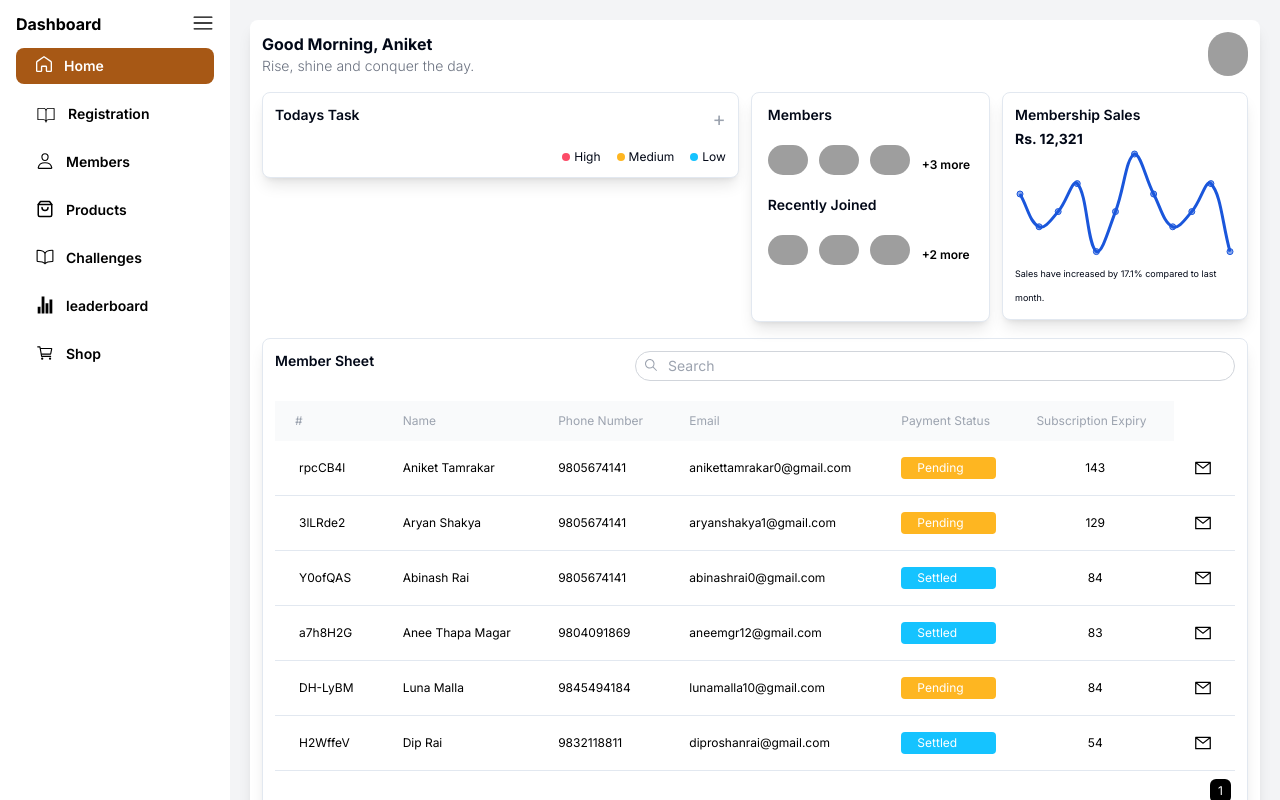
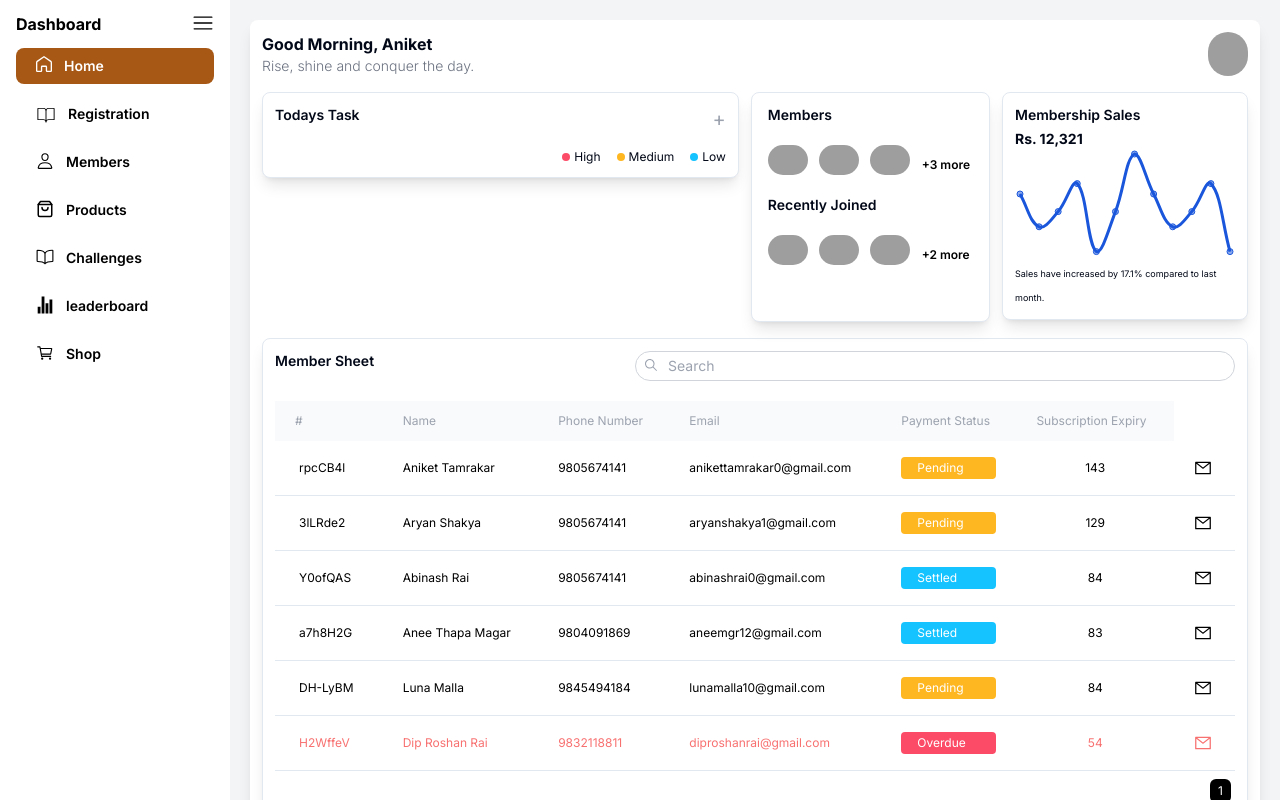
Before and after one commit to Mikasha0/GYM-Frontend, a Next.js app: page /dashboard in a window 1280 px wide. Built offline with nearby package versions, Linux system fonts and the light colour scheme; data requests are answered from the project's data file; grey boxes are pictures that could not be loaded.

Commit message:
new component SubscriptionExpiryRow

```diff
--- a/db.json
+++ b/db.json
@@ -162,7 +162,7 @@
       "allergies": "",
       "medicalCondition": "",
       "bloodGroup": "A+",
-      "paymentStatus": "Settled",
+      "paymentStatus": "Overdue",
       "streak": 0,
       "lastattendance": null,
       "profile": "https://avataaars.io/?accessoriesType=Sunglasses&avatarStyle=Circle&clotheColor=Heather&clotheType=GraphicShirt&eyeType=Close&eyebrowType=UnibrowNatural&facialHairColor=BrownDark&facialHairType=BeardLight&hairColor=BlondeGolden&hatColor=PastelYellow&mouthType=Grimace&skinColor=Black&topType=LongHairBob",
--- a/src/app/dashboard/challenges/page.tsx
+++ b/src/app/dashboard/challenges/page.tsx
@@ -1,5 +1,5 @@
 "use client";
-import ChallengeDetailsCard from "@/components/challengeDetailsCard";
+import ChallengeDetailsCard from "@/components/ChallengeDetailsCard";
 import ChallengesForm from "@/components/form/ChallengesForm";
 import Spinner from "@/components/ui/spinner";
 import { createChallengesSchema } from "@/types/z.schema.types";
--- a/src/app/dashboard/page.tsx
+++ b/src/app/dashboard/page.tsx
@@ -55,7 +55,7 @@ export default function Dashboard() {
   const displayedMembers = value ? handleSearch() : members;
 
   return (
-    <div className="w-full bg-gray-100 p-5 h-full">
+    <div className="w-full bg-gray-100 p-5">
       <div className="w-full bg-white p-3 rounded-lg shadow-lg ">
         <div className="w-full bg-white rounded-lg flex-shrink-0 sticky top-0 z-10">
           <div className="flex justify-between">
--- a/src/components/MemberSheetTable.tsx
+++ b/src/components/MemberSheetTable.tsx
@@ -1,14 +1,12 @@
 import { UserData } from "@/types/userdata.type";
-import {
-  createUserEmailSchema
-} from "@/types/z.schema.types";
+import { createUserEmailSchema } from "@/types/z.schema.types";
 import emailjs from "@emailjs/browser";
 import { zodResolver } from "@hookform/resolvers/zod";
-import { differenceInDays } from "date-fns";
 import { useRef, useState } from "react";
 import { useForm } from "react-hook-form";
 import { AiOutlineMail } from "react-icons/ai";
 import { z } from "zod";
+import { SubscriptionExpiryRow } from "./SubscriptionExpiryRow";
 import InputForm from "./ui/inputForm";
 import Pagination from "./ui/pagination";
 import TextareaForm from "./ui/textareaForm";
@@ -29,13 +27,6 @@ export default function MemberSheetTable({ members }: { members: UserData[] }) {
     resolver: zodResolver(createUserEmailSchema),
     mode: "onChange",
   });
-  const findPassedDate = (joindate: any) => {
-    const curr_date = new Date();
-    const join_date = new Date(joindate);
-    return differenceInDays(curr_date, join_date);
-  };
-
-  // members.map((member) => console.log(findPassedDate(member.joindate)));
 
   const openEmailForm = (member: any) => {
     setEditChallengeId(member.id);
@@ -102,42 +93,59 @@ export default function MemberSheetTable({ members }: { members: UserData[] }) {
               >
                 <th
                   scope="row"
-                  className="px-6 py-4 text-xs   text-black whitespace-nowrap font-normal"
+                  className={`px-6 py-4 text-xs   text-black whitespace-nowrap font-normal ${
+                    member.paymentStatus == "Overdue" ? "text-red-400" : ""
+                  }`}
                 >
                   {member.id}
                 </th>
-                <td className="px-5 py-4 text-xs font-normal text-black">
-                  {member.firstname} {member.lastname}
+                <td
+                  className={`px-5 py-4 text-xs font-normal text-black ${
+                    member.paymentStatus == "Overdue" ? "text-red-400" : ""
+                  }`}
+                >
+                  {member.firstname} {member?.middlename} {member.lastname}
                 </td>
-                <td className="px-5 py-4 text-xs font-normal text-black">
+                <td
+                  className={`px-5 py-4 text-xs font-normal text-black ${
+                    member.paymentStatus == "Overdue" ? "text-red-400" : ""
+                  }`}
+                >
                   {member.phone}
                 </td>
-                <td className="px-5 py-4 text-xs font-normal text-black">
+                <td
+                  className={`px-5 py-4 text-xs font-normal text-black ${
+                    member.paymentStatus == "Overdue" ? "text-red-400" : ""
+                  }`}
+                >
                   {member.email}
                 </td>
-                <td className="px-5 py-4 text-xs font-normal text-white">
+                <td
+                  className={`px-5 py-4 text-xs font-normal text-white ${
+                    member.paymentStatus == "Overdue" ? "text-red-400" : ""
+                  }`}
+                >
                   <p
                     className={`w-full px-4 py-[3px] rounded-sm text-white ${
                       member.paymentStatus === "Pending"
                         ? "bg-[#FEB621]"
-                        : "bg-[#15C3FF]"
+                        : member.paymentStatus === "Settled"
+                        ? "bg-[#15C3FF]"
+                        : member.paymentStatus === "Overdue"
+                        ? "bg-[#FC4B67]"
+                        : ""
                     }`}
                   >
                     {member.paymentStatus}
                   </p>
                 </td>
 
-                <td className="px-5 py-4 text-xs font-normal text-black text-center">
-                  {member.enddate == "3 Month"
-                    ? 90 - findPassedDate(member.joindate)
-                    : member.enddate == "2 Month"
-                    ? 60 - findPassedDate(member.joindate)
-                    : member.enddate == "1 Month"
-                    ? 30 - findPassedDate(member.joindate)
-                    : null}
-                </td>
+                <SubscriptionExpiryRow member={member} />
+
                 <td
-                  className="px-5 py-4 text-xs font-normal text-black"
+                  className={`px-5 py-4 text-xs font-normal text-black ${
+                    member.paymentStatus == "Overdue" ? "text-red-400" : ""
+                  }`}
                   onClick={() => openEmailForm(member)}
                 >
                   <AiOutlineMail size={18} />
@@ -234,7 +242,12 @@ export default function MemberSheetTable({ members }: { members: UserData[] }) {
             ))}
           </tbody>
         </table>
-        <Pagination paginationData={members} page={page} setPage={setPage} perPageItems={8} />
+        <Pagination
+          paginationData={members}
+          page={page}
+          setPage={setPage}
+          perPageItems={8}
+        />
       </form>
     </>
   );
--- /dev/null
+++ b/src/components/SubscriptionExpiryRow.tsx
@@ -0,0 +1,64 @@
+import { UserData } from "@/types/userdata.type";
+import { useMutation, useQueryClient } from "@tanstack/react-query";
+import { differenceInDays } from "date-fns";
+import { useEffect } from "react";
+
+const updatePaymentStatus = async (memberId: number|undefined) => {
+  const response = await fetch(`http://localhost:2000/users/${memberId}`, {
+    method: "PATCH",
+    headers: {
+      "Content-Type": "application/json",
+    },
+    body: JSON.stringify({ paymentStatus: "Overdue" }),
+  });
+
+  if (!response.ok) {
+    throw new Error("Failed to update payment status");
+  }
+
+  return response.json();
+};
+
+export const SubscriptionExpiryRow = ({ member }: { member: UserData }) => {
+  const queryClient = useQueryClient();
+
+  const mutation = useMutation({
+    mutationFn: updatePaymentStatus,
+    onSuccess: () => {
+      queryClient.invalidateQueries({queryKey:["members"]});
+    },
+  });
+
+  const findPassedDate = (joindate: string | number | Date) => {
+    const currDate = new Date();
+    const joinDate = new Date(joindate);
+    return differenceInDays(currDate, joinDate);
+  };
+
+  const remainingDays =
+    member.enddate === "3 Month"
+      ? 90 - findPassedDate(member.joindate)
+      : member.enddate === "2 Month"
+      ? 60 - findPassedDate(member.joindate)
+      : member.enddate === "1 Month"
+      ? 30 - findPassedDate(member.joindate)
+      : null;
+
+  useEffect(() => {
+    if (
+      remainingDays !== null &&
+      remainingDays < 0 &&
+      member.paymentStatus !== "Overdue"
+    ) {
+      mutation.mutate(member.id);
+    }
+  }, [remainingDays, member.paymentStatus, member.id, mutation]);
+
+  return (
+    <td className={`px-5 py-4 text-xs font-normal text-black text-center ${member.paymentStatus =="Overdue"?"text-red-400":""}`}>
+      {remainingDays}
+    </td>
+  );
+};
+
+export default SubscriptionExpiryRow;
--- a/src/components/challengeDetailsCard.tsx
+++ b/src/components/challengeDetailsCard.tsx
@@ -1,6 +1,5 @@
 import { useMutation, useQueryClient } from "@tanstack/react-query";
 import { useState } from "react";
-import JoinedMembers from "./joinedMembers";
 
 export default function ChallengeDetailsCard({ challenge }: any) {
   const [present, setPresent] = useState(false);
```
